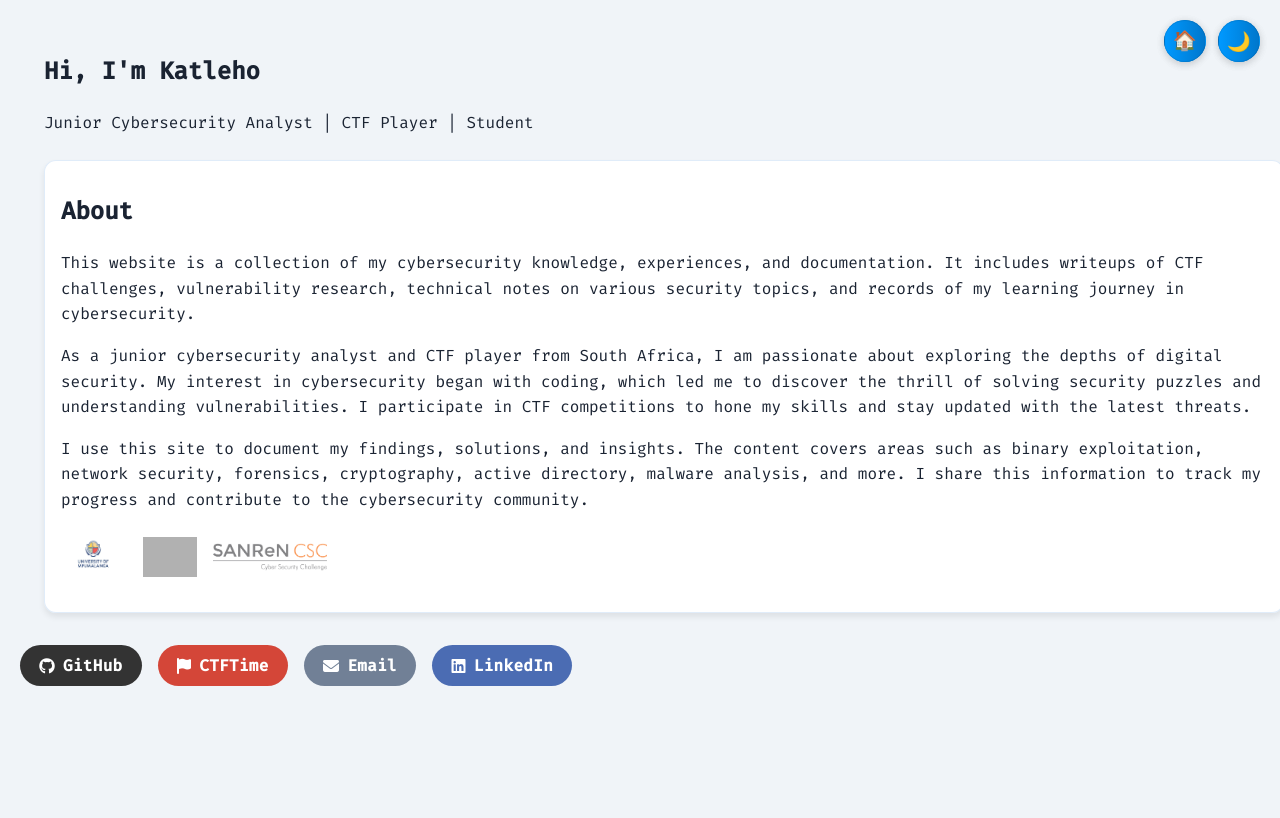
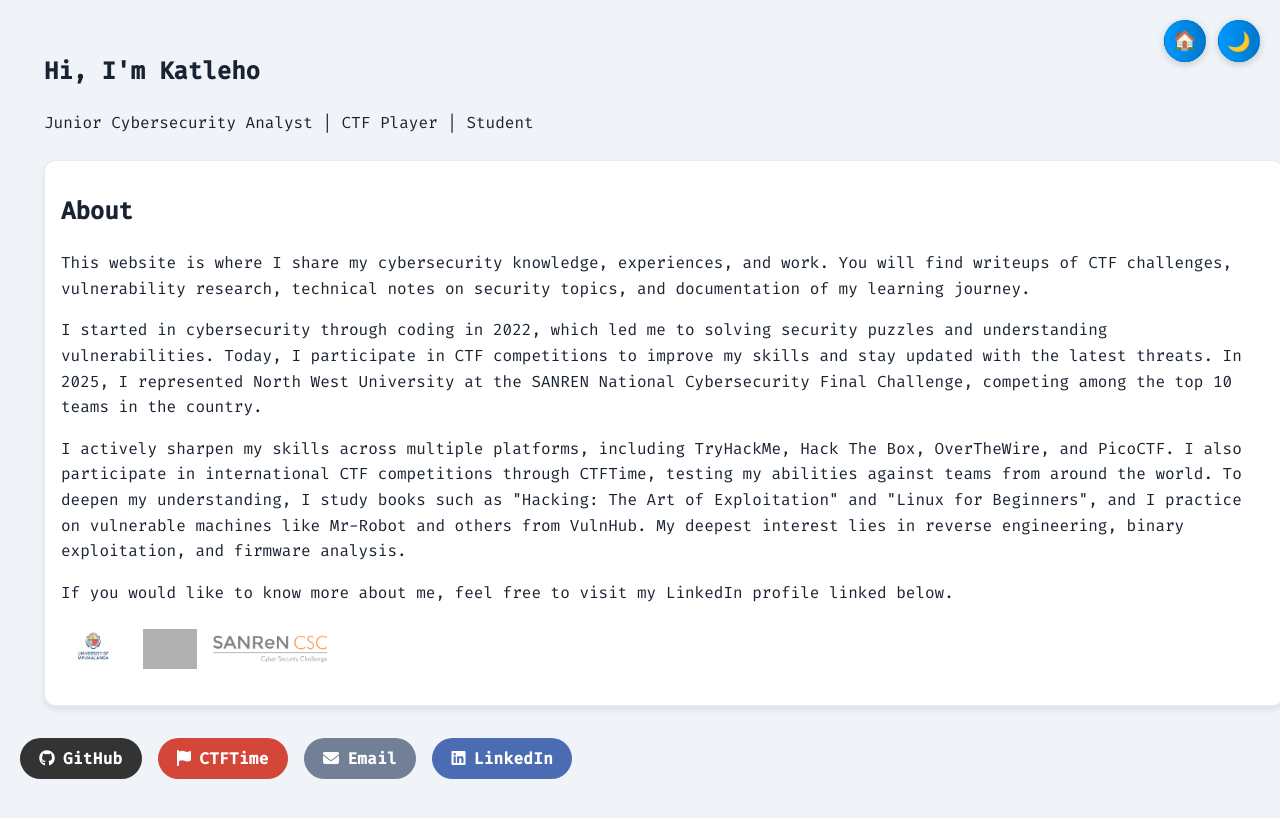
Before and after one commit to PathogenicKatt/PathogenicKatt.github.io, a Jekyll site: the page built from about.md, in a window 1280 px wide. Shown: the top 818 px of the page. Built offline with Jekyll 4.4.1, drawn with Linux system fonts in a browser that asks for light colours; grey boxes are pictures that could not be loaded.

Commit message:
Update about.md

```diff
--- a/about.md
+++ b/about.md
@@ -23,16 +23,17 @@ custom_css: true
 
 <div class="about-container">
   <section class="about-header">
-    <h1> Hi, I'm Katleho</h1>
-    <p class="subtitle"> Junior Cybersecurity Analyst | CTF Player | Student</p>
+    <h1>Hi, I'm Katleho</h1>
+    <p class="subtitle">Junior Cybersecurity Analyst | CTF Player | Student</p>
   </section>
 
   <div class="about-grid">
     <section class="about-card">
       <h2>About</h2>
-      <p>This website is a collection of my cybersecurity knowledge, experiences, and documentation. It includes writeups of CTF challenges, vulnerability research, technical notes on various security topics, and records of my learning journey in cybersecurity.</p>
-      <p>As a junior cybersecurity analyst and CTF player from South Africa, I am passionate about exploring the depths of digital security. My interest in cybersecurity began with coding, which led me to discover the thrill of solving security puzzles and understanding vulnerabilities. I participate in CTF competitions to hone my skills and stay updated with the latest threats.</p>
-      <p>I use this site to document my findings, solutions, and insights. The content covers areas such as binary exploitation, network security, forensics, cryptography, active directory, malware analysis, and more. I share this information to track my progress and contribute to the cybersecurity community.</p>
+      <p>This website is where I share my cybersecurity knowledge, experiences, and work. You will find writeups of CTF challenges, vulnerability research, technical notes on security topics, and documentation of my learning journey.</p>
+      <p>I started in cybersecurity through coding in 2022, which led me to solving security puzzles and understanding vulnerabilities. Today, I participate in CTF competitions to improve my skills and stay updated with the latest threats. In 2025, I represented North West University at the SANREN National Cybersecurity Final Challenge, competing among the top 10 teams in the country.</p>
+      <p>I actively sharpen my skills across multiple platforms, including TryHackMe, Hack The Box, OverTheWire, and PicoCTF. I also participate in international CTF competitions through CTFTime, testing my abilities against teams from around the world. To deepen my understanding, I study books such as "Hacking: The Art of Exploitation" and "Linux for Beginners", and I practice on vulnerable machines like Mr-Robot and others from VulnHub. My deepest interest lies in reverse engineering, binary exploitation, and firmware analysis.</p>
+      <p>If you would like to know more about me, feel free to visit my LinkedIn profile linked below.</p>
       <div class="university-logos">
         <img src="{{ '/assets/img/ump-logo.png' | relative_url }}" alt="University of Mpumalanga logo" loading="lazy">
         <img src="{{ '/assets/img/nwu-logo.png' | relative_url }}" alt="North West University logo" loading="lazy">
```
